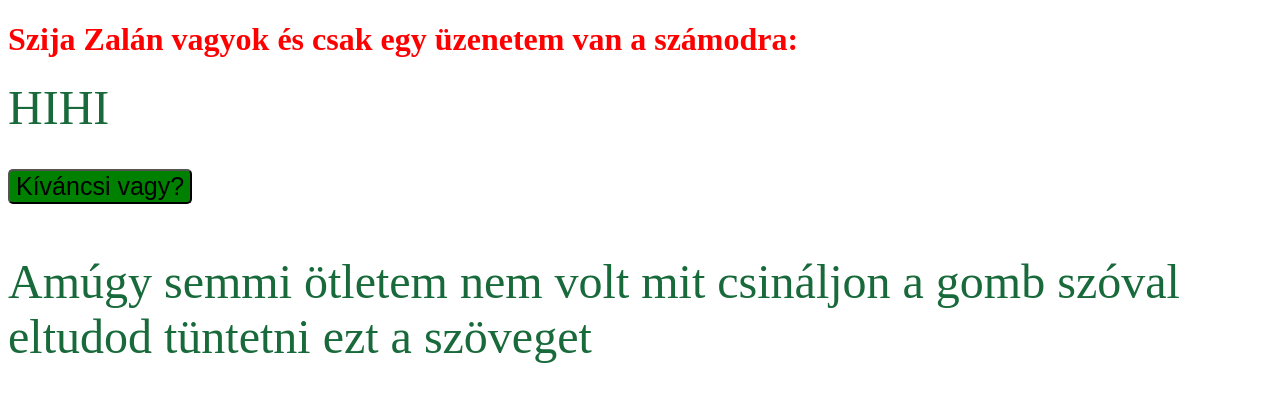
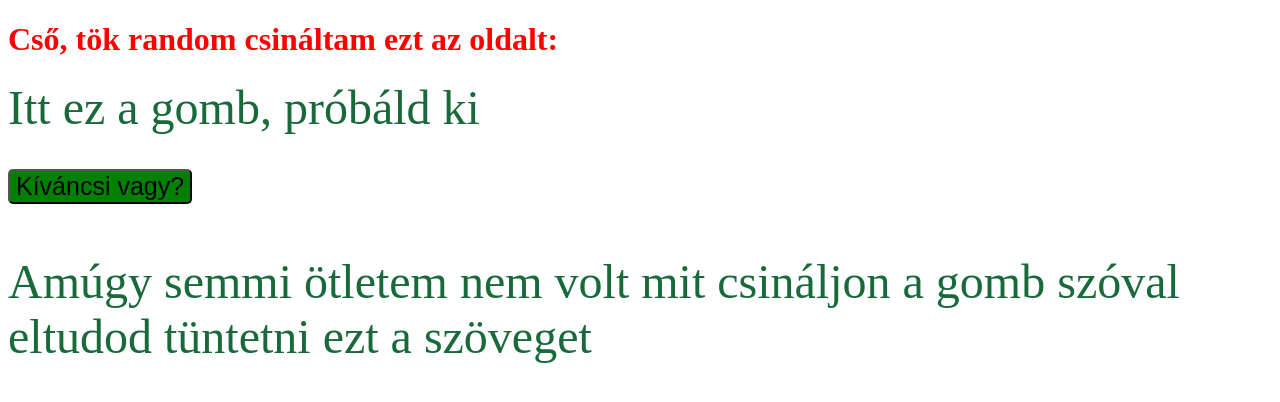
Before and after one commit to Zalannn1/Gomb, a plain HTML site: page index.htm in a window 1280 px wide. Drawn offline with Linux system fonts and the light colour scheme.

Commit message:
Update index.htm

```diff
--- a/index.htm
+++ b/index.htm
@@ -2,9 +2,9 @@
 <html>
 <body>
 
-<h1> <FONT COLOR="RED"> Szija Zalán vagyok és csak egy üzenetem van a számodra: <FONT COLOR="RED"> </h1>
+<h1> <FONT COLOR="RED"> Cső, tök random csináltam ezt az oldalt: <FONT COLOR="RED"> </h1>
 
-<p><FONT COLOR="186A3B"> <font size="15"> HIHI</p>
+<p><FONT COLOR="186A3B"> <font size="15"> Itt ez a gomb, próbáld ki</p>
 
 
 <button onclick="doSomething()" style="font-size:25px; background-color:green; border-radius:5px;"> Kíváncsi vagy? </button>
```
